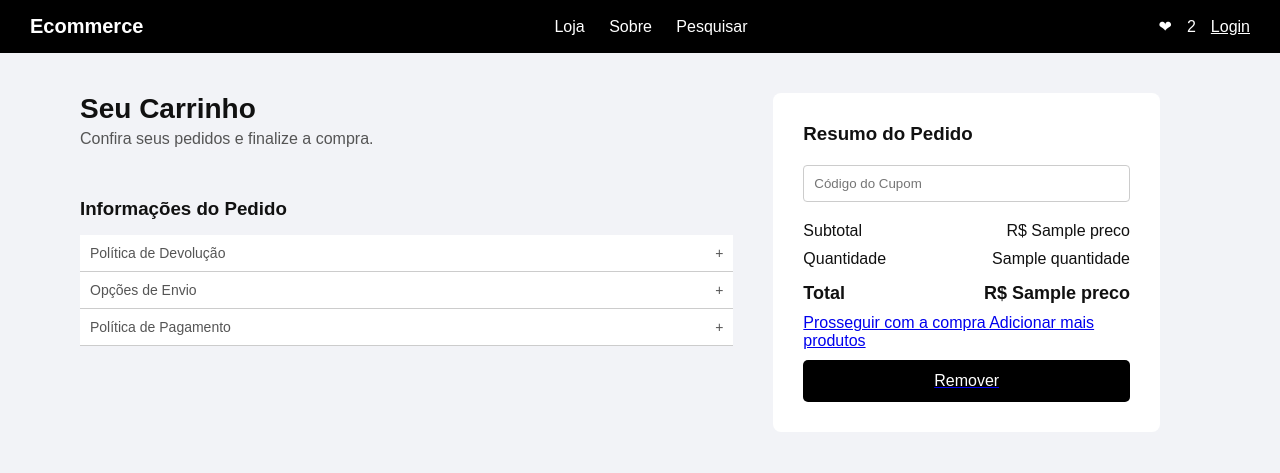
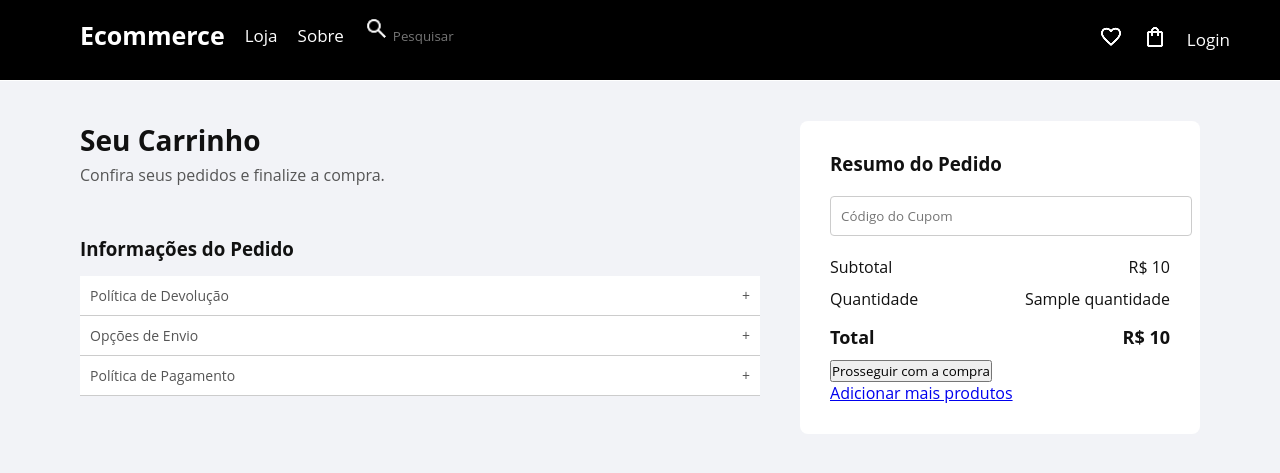
Before and after one commit to Thiago-Zito/Team_Code, a FastAPI app: template View/templates/carrinho.html in a window 1280 px wide. Shown: the top 473 px of the page. Run offline with FastAPI, Linux system fonts and the light colour scheme; the template is opened without the code that fills it: most values are stand-ins (such as "Sample title", 1, 10 or a date in 2020); parts of the project's set-up code (start-up, migrations or seed data) failed here and were passed over.

Commit message:
Arrumando bugs

```diff
--- a/Model/auth.py
+++ b/Model/auth.py
@@ -3,7 +3,7 @@
 from datetime import datetime, timedelta
 #datetime = ano, mês, dia, hora, minuto, segundo
 #timedelta = adição ou subtração de tempo ou data
-from jose import JWSError, jwt
+from jose import JWSError, jwt, ExpiredSignatureError
 #JWTError = erro de criptografia
 #jwt = JSON web token = Assinatura criptografada entre duas partes
 from passlib.context import CryptContext
--- a/View/templates/carrinho.html
+++ b/View/templates/carrinho.html
@@ -5,22 +5,25 @@
   <meta name="viewport" content="width=device-width, initial-scale=1.0">
   <title>Carrinho</title>
   <link rel="stylesheet" href="style_carrinho.css">
-  <link rel="stylesheet" href="{{url_for('static', path='Pasta_css/style_carrinho.css') }}">
+  <link rel="stylesheet" href="{{url_for('static', path='Pasta_css/style_carrinho2.css') }}">
 </head>
 <body>
 
-<header>
-  <div class="logo"><strong>Ecommerce</strong></div>
-  <nav>
-    <a href="#">Loja</a>
-    <a href="#">Sobre</a>
-    <a href="#">Pesquisar</a>
-  </nav>
-  <div class="icons">
-      <span class="heart">❤</span>
-      <span class="cart">2</span>
-      <a href="#">Login</a>
-  </div>
+<header id="container_header">
+            <div class="inline left-header">
+                <a href="/"><h2>Ecommerce</h2></a>
+                <a href="/produtos">Loja</a>
+                <a href="/sobre">Sobre</a>
+                <form action="">
+                    <label for="pesquisar"><img class="icones" src="/static/uploads/icons_header/lupa.png" alt=""></label>
+                    <input type="text" id="pesquisar" placeholder="Pesquisar">
+                </form>
+            </div>
+            <div class="inline right-header">
+                <a href=""><img src="/static/uploads/icons_header/coracao.png" alt=""></a>
+                <a href=""><img src="/static/uploads/icons_header/icon_carrinho.png" alt=""></a>
+                <a href="">Login</a>
+            </div>
 </header>
 
 <div class="container">
@@ -40,19 +43,21 @@
     </div>
   </div>
 
-  {% if itens %}
-    {% for item in itens %}
+  {% if carrinho %}
+    {% for item in carrinho %}
       <div class="summary">
           <h3>Resumo do Pedido</h3>
           <input type="text" placeholder="Código do Cupom">
-          <div class="line"><span>Subtotal</span><span id="subtotal">R$ {{ item.produto.preco }}</span></div>
-          <div class="line"><span>Quantidade</span><span>{{item.quantidade}}</span></div>
-          <div class="line total"><span>Total</span><span id="total">R$ {{ item.produto.preco }}</span></div>
-          <a href="#">Prosseguir com a compra</button>
-          <a href="#">Adicionar mais produtos</button>
-          <form action="/carrinho/remover/{{item.id}}" method="post">
+          <div class="line"><span>Subtotal</span><span id="subtotal">R$ {{ total }}</span></div>
+          <div class="line"><span>Quantidade</span><span>{{ item["quantidade"] }}</span></div>
+          <div class="line total"><span>Total</span><span id="total">R$ {{ total }}</span></div>
+          <form action="/checkout" method="post">
+            <button type="submit">Prosseguir com a compra</button>
+          </form>
+          <a href="#">Adicionar mais produtos</a>
+          <!-- <form action="/carrinho/remover/{{item.id}}" method="post">
             <button type="submit" class="btn btn-danger">Remover</button>
-          </form>
+          </form> -->
       </div>
     {% endfor %}
   {% else %}
--- a/static/Pasta_css/style_carrinho.css
+++ b/static/Pasta_css/style_carrinho2.css
@@ -1,9 +1,8 @@
 /* Reset básico */
 * {
-  box-sizing: border-box;
-  margin: 0;
-  padding: 0;
-  font-family: 'Arial', sans-serif;
+    margin: 0;
+    padding: 0;
+    font-family: "Open Sans", sans-serif;
 }
 
 body {
@@ -12,36 +11,77 @@ body {
 }
 
 /* Header */
-header {
-  display: flex;
-  justify-content: space-between;
-  align-items: center;
-  background-color: #000;
-  color: #fff;
-  padding: 15px 30px;
+#container_header {
+    position: relative;   /* referência para os filhos */
+    margin: 0 auto;
+    width: 100%;
+    height: 50px;         /* altura fixa do header */
+    padding: 15px;
+    background-color: #000;
+    border-bottom: 1px solid #fff;
 }
 
-header .logo {
-  font-weight: bold;
-  font-size: 20px;
+/* links em linha */
+.inline {
+    display: flex;
+    flex-direction: row;
+    gap: 25px;
 }
 
-header nav a {
-  color: #fff;
-  margin: 0 10px;
-  text-decoration: none;
+/* bloco da esquerda */
+.left-header {
+    position: absolute;
+    top: 15px;
+    left: 80px;  /* você pode mudar esse valor */
+    display: flex;
+    align-items: center;
+    gap: 20px;
 }
 
-header .icons {
-  display: flex;
-  align-items: center;
-  gap: 15px;
+.left-header h2 {
+    font-size: 25px;
+    line-height: 1.6;
+    color: white;
 }
 
-header .icons span,
-header .icons a {
-  color: #fff;
-  cursor: pointer;
+.left-header a {
+    font-size: 17px;
+    text-decoration: none;
+    font-weight: 500;
+    color: white;
+}
+
+/* pesquisa */
+#pesquisar {
+    background-color: transparent;
+    border: none;
+    color: white;
+    margin-bottom: 10px;
+}
+
+/* bloco da direita */
+.right-header {
+    position: absolute;
+    top: 25px;
+    right: 80px;  /* você pode mudar esse valor */
+    display: flex;
+    align-items: center;
+    gap: 20px;
+}
+
+.right-header form input {
+    border: none;
+}
+
+.right-header a {
+    font-size: 17px;
+    text-decoration: none;
+    font-weight: 500;
+    color: white;
+}
+
+.icones {
+    width: 25px;
 }
 
 /* Container principal */
```
Also changed, not shown: View/templates/loja.html (+5 -15 lines), View/templates/meus_pedidos.html (added, +11 -0 lines), View/templates/produto.html (+86 -25 lines), controllers.py (+126 -34 lines), models.py (+25 -11 lines), static/Pasta_css/stytle_loja.css (+33 -12 lines), ecommerce.db.
